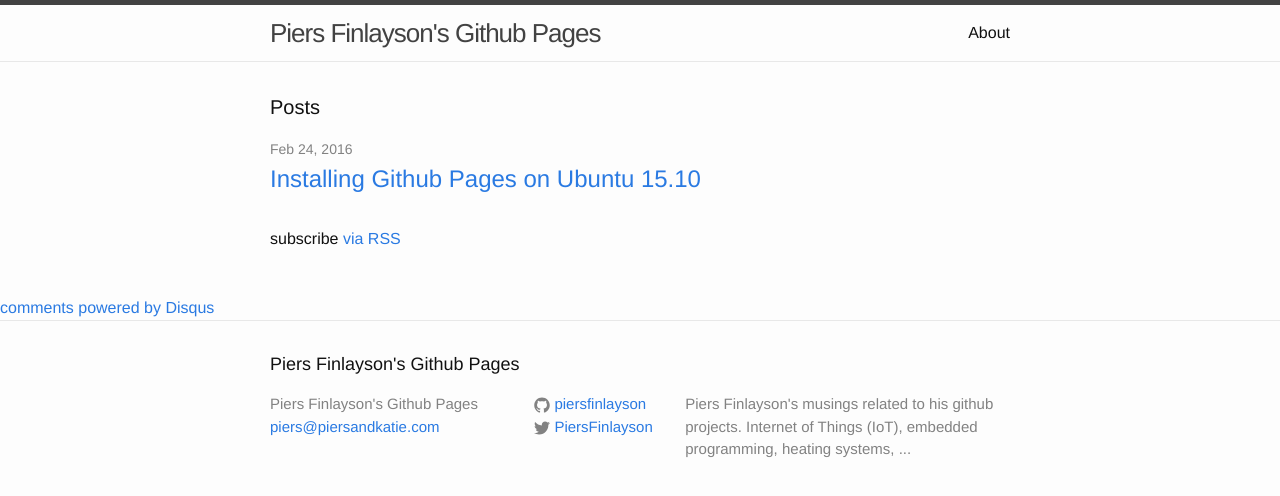
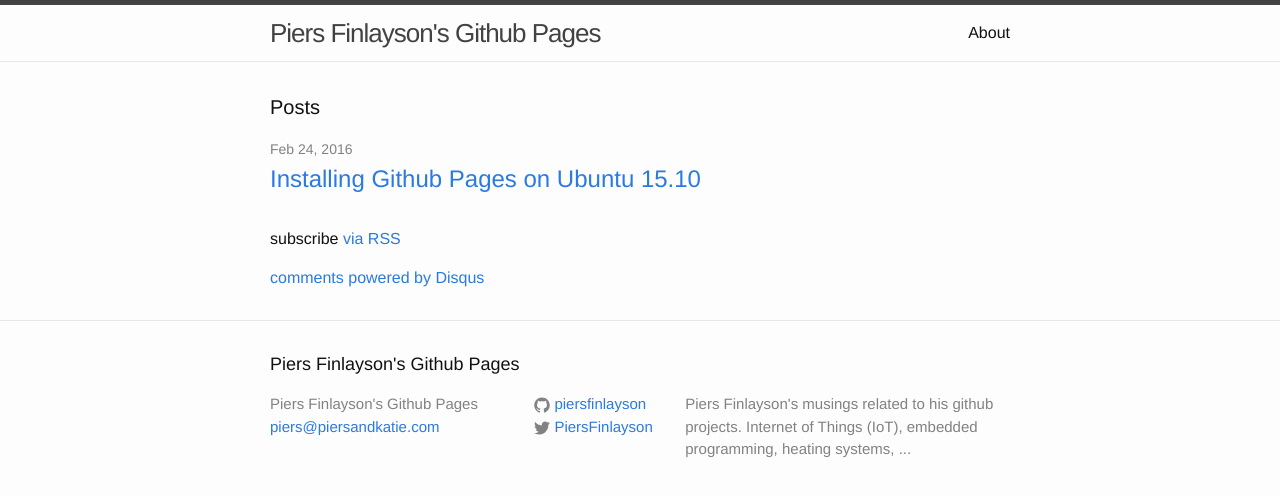
Before and after one commit to piersfinlayson/piersfinlayson.github.io, a Jekyll site: the page built from index.html, in a window 1280 px wide. Shown: the top 496 px of the page. Built offline with Jekyll 4.4.1, drawn with Linux system fonts in a browser that asks for light colours; comment, search, counter and statistics services are not loaded.

Commit message:
fix disqus width

```diff
--- a/_layouts/default.html
+++ b/_layouts/default.html
@@ -10,10 +10,10 @@
     <div class="page-content">
       <div class="wrapper">
         {{ content }}
+    {% include disqus.html %}
       </div>
     </div>
 
-    {% include disqus.html %}
 
     {% include footer.html %}
 
```
Also changed, not shown: 1 other file.
